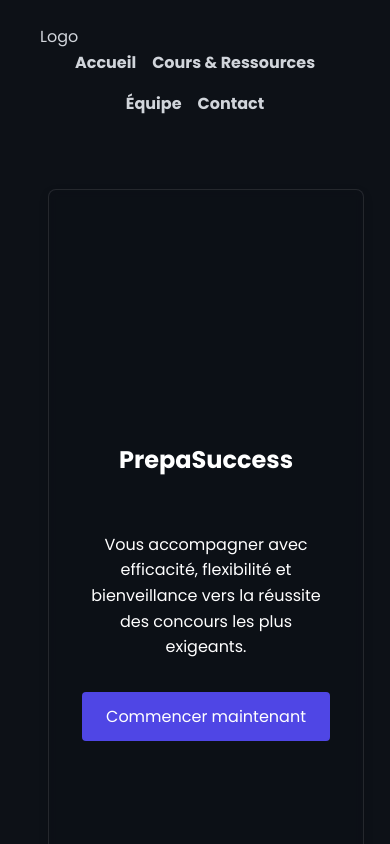
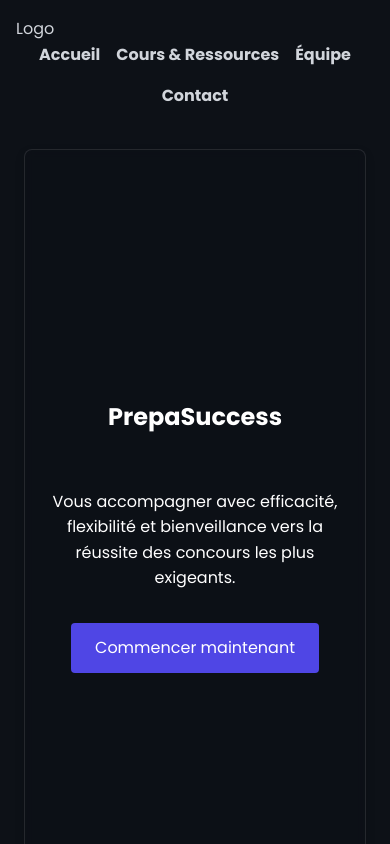
Before and after one commit to amineziani9/codex, a plain HTML site: page index.html in a window 390 px wide. Shown: the top 844 px of the page. Drawn offline with Linux system fonts and the light colour scheme.

Commit message:
Add mobile styles

```diff
--- a/css/style.css
+++ b/css/style.css
@@ -355,3 +355,37 @@ footer ul {
 .liberte li {
   margin-bottom: 0.5rem;
 }
+
+@media (max-width: 768px) {
+  header,
+  footer {
+    padding: 1rem;
+    flex-direction: column;
+    align-items: flex-start;
+  }
+
+  nav ul {
+    justify-content: center;
+  }
+
+  main {
+    padding: 1.5rem;
+  }
+
+  section {
+    padding: 2rem 1rem;
+  }
+
+  .hero {
+    padding: 3rem 1rem;
+  }
+
+  .mission-section h2 {
+    font-size: 2rem;
+  }
+
+  .qui-sommes-nous,
+  .valeurs {
+    text-align: center;
+  }
+}
```
